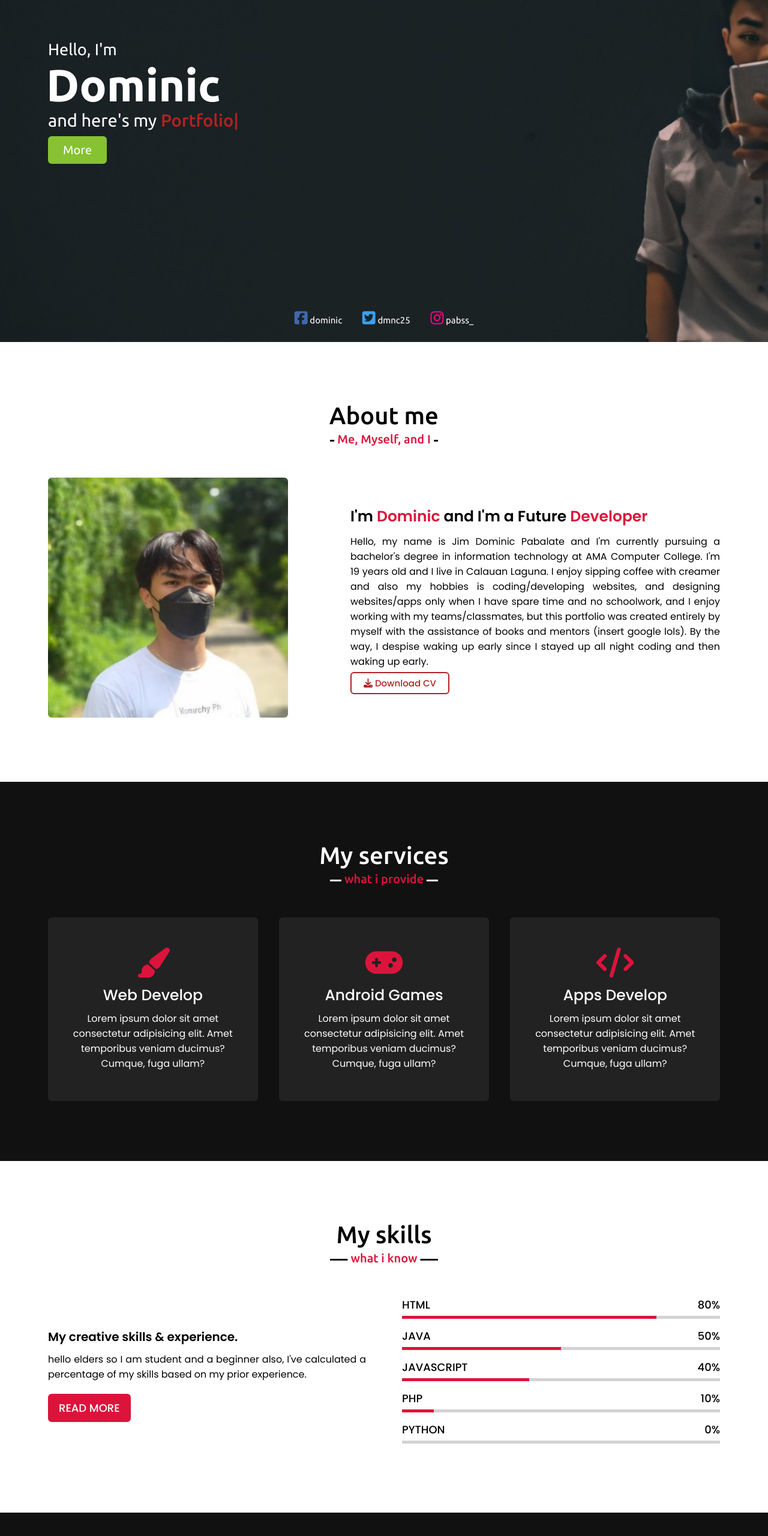
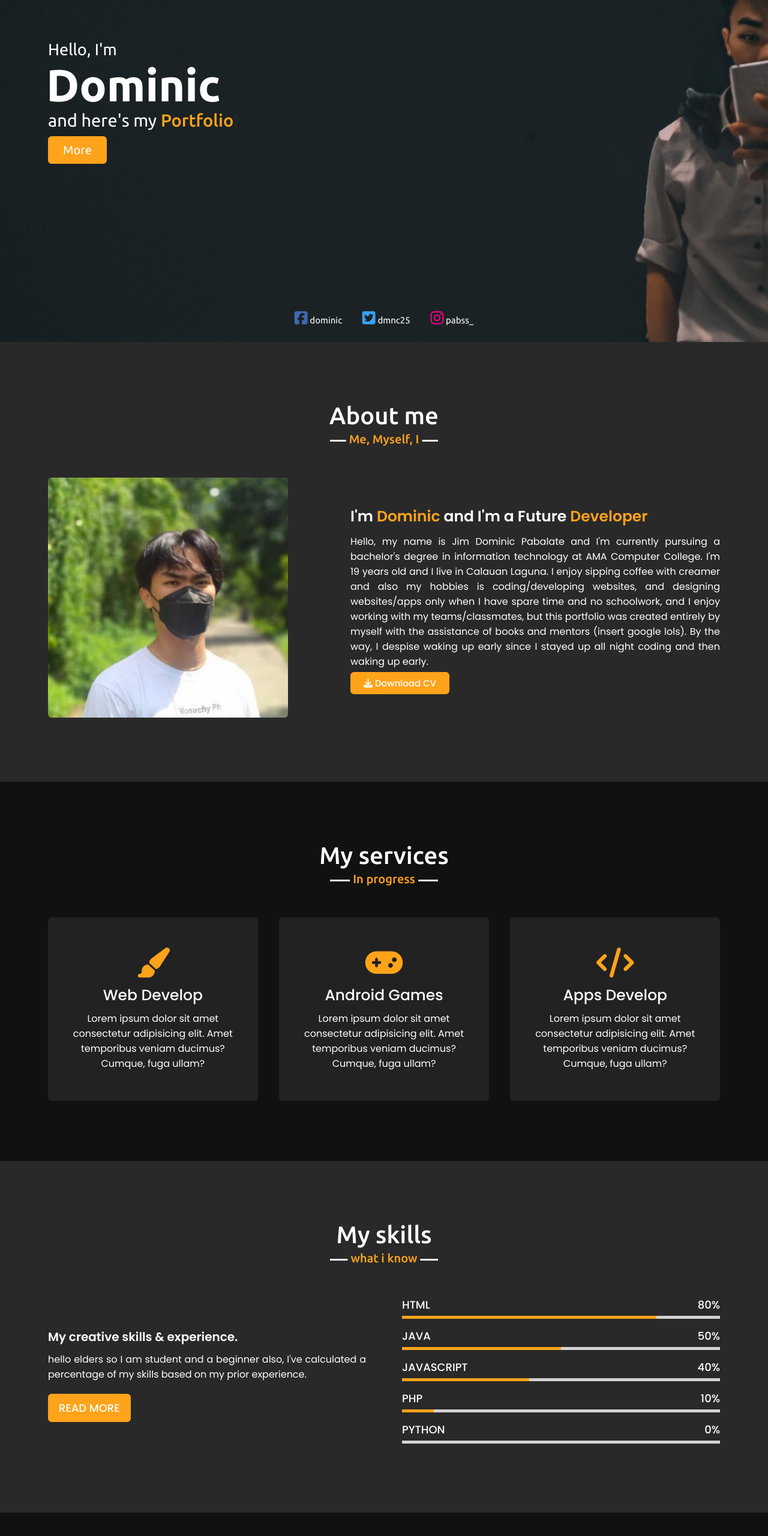
Before and after one commit to jmdmnc/jmdmnc.github.io, a plain HTML site: page index.html in a window 1280 px wide. Shown: the part 230-2790 px from the top of the page at 60% size. Drawn offline with nearby package versions, Linux system fonts and the light colour scheme.

Commit message:
Update style.css

```diff
--- a/style.css
+++ b/style.css
@@ -72,7 +72,7 @@ section .title::after{
     bottom: -8px;
     left: 50%;
     font-size: 20px;
-    color: crimson;
+    color: 	#ffa31a;
     padding: 0 5px;
     background: #fff;
     transform: translateX(-50%);
@@ -89,7 +89,7 @@ section .title::after{
 }
 .navbar.sticky{
     padding: 15px 0;
-    background: rgb(2, 134, 9);
+    background: #ffa31a;
 }
 .navbar .max-width{
     display: flex;
@@ -102,7 +102,13 @@ section .title::after{
     font-weight: 600;
 }
 .navbar .logo a span{
-    color: firebrick;
+    color: 	#ffffff;
+    transition: all 0.3s ease;
+}
+.navbar .logo a span1{
+    background: #ffa31a;
+    color: 	black;
+    border-radius: 5px;
     transition: all 0.3s ease;
 }
 .navbar.sticky .logo a span{
@@ -121,7 +127,7 @@ section .title::after{
     transition: color 0.3s ease;
 }
 .navbar .menu li a:hover{
-    color: rgb(134, 194, 50);
+    color: 	#ffa31a;
 }
 .navbar.sticky .menu li a:hover{
     color: #fff;
@@ -139,7 +145,7 @@ section .title::after{
     position: fixed;
     height: 45px;
     width: 42px;
-    background: crimson;
+    background: #ffa31a;
     right: 30px;
     bottom: 10px;
     text-align: center;
@@ -257,25 +263,25 @@ i.fa-tweeter-square{color: #38a1f3}
     font-size: 29px;
 }
 .home .home-content .text3-3 span{
-    color: firebrick;
+    color: 	#ffa31a;
     font-weight: 500;
 
 }
 
 .home .home-content a{
     display: inline-block;
-    background: rgb(134, 194, 50);
+    background: #ffa31a;
     color: #fff;
     font-size: 20px;
     padding: 6px 20px;
     margin-top: 10px;
     font-weight: 400;
     border-radius: 6px;
-    border: 5px solid rgb(134, 194, 50);
+    border: 5px solid 	#ffa31a;
     transition: all 0.3s ease;
 }
 .home .home-content a:hover{
-    color: rgb(105, 129, 47);
+    color: 	#b67615;
     background: none;
 }
 
@@ -323,8 +329,18 @@ i.fa-instagram{color: #ff008c}
 
 
 /* about section styling */
+.about, .skills{
+    color:white;
+    background: #292929;
+}
+.about .title::before,
+.skills .title::before{
+    background: #fff;
+}
 .about .title::after{
-    content: "Me, Myself, and I";
+    background: #292929;
+    color: #ffa31a;
+    content: "Me, Myself, I";
 }
 .about .about-content .left{
     width: 45%;
@@ -344,7 +360,7 @@ i.fa-instagram{color: #ff008c}
     margin-bottom: 10px;
 }
 .about .about-content .right .text span{
-    color: crimson;
+    color: #ffa31a;
 }
 .about .about-content .right p{
     text-align: justify;
@@ -352,17 +368,18 @@ i.fa-instagram{color: #ff008c}
 .about .about-content .right a{
     display: inline-block;
     /* background: crimson; */
-    color: firebrick;
+    color: white;
     font-size: 15px;
     font-weight: 500;
     padding: 5px 20px;
     margin-top: 5px;
     border-radius: 6px;
-    border: 2px solid firebrick;
+    border: 2px solid #ffa31a;
+    background: #ffa31a;
     transition: all 0.3s ease;
 }
 .about .about-content .right a:hover{
-    color: black;
+    color: #ffa31a;
     background: none;
 }
 
@@ -378,7 +395,8 @@ i.fa-instagram{color: #ff008c}
 .services .title::after,
 .teams .title::after{
     background: #111;
-    content: "what i provide";
+    color: #ffa31a;
+    content: "In progress";
 }
 .services .serv-content .card{
     width: calc(33% - 20px);
@@ -390,7 +408,7 @@ i.fa-instagram{color: #ff008c}
     transition: all 0.3s ease;
 }
 .services .serv-content .card:hover{
-    background: crimson;
+    background: #ffa31a;
 }
 .services .serv-content .card .box{
     transition: all 0.3s ease;
@@ -400,7 +418,7 @@ i.fa-instagram{color: #ff008c}
 }
 .services .serv-content .card i{
     font-size: 50px;
-    color: crimson;
+    color: #ffa31a;
     transition: color 0.3s ease;
 }
 .services .serv-content .card:hover i{
@@ -415,6 +433,8 @@ i.fa-instagram{color: #ff008c}
 /* skills section styling */
 
 .skills .title::after{
+    background: #292929;
+    color: #ffa31a;
     content: "what i know";
 }
 .skills .skills-content .column{
@@ -430,18 +450,18 @@ i.fa-instagram{color: #ff008c}
 }
 .skills .skills-content .left a{
     display: inline-block;
-    background: crimson;
+    background: #ffa31a;
     color: #fff;
     font-size: 18px;
     font-weight: 500;
     padding: 8px 16px;
     margin-top: 20px;
     border-radius: 6px;
-    border: 2px solid crimson;
+    border: 2px solid #ffa31a;
     transition: all 0.3s ease;
 }
 .skills .skills-content .left a:hover{
-    color: crimson;
+    color: #ffa31a;
     background: none;
 }
 .skills .skills-content .right .bars{
@@ -469,7 +489,7 @@ i.fa-instagram{color: #ff008c}
     height: 100%;
     left: 0;
     top: 0;
-    background: crimson;
+    background: #ffa31a;
 }
 .skills-content .right .html::before{
     width: 80%;
@@ -488,7 +508,7 @@ i.fa-instagram{color: #ff008c}
 }
 
 /* teams section styling */
-.teams .title::after{
+/* .teams .title::after{
     content: "who with me";
 }
 .teams .carousel .card{
@@ -548,10 +568,11 @@ i.fa-instagram{color: #ff008c}
 .owl-dot.active,
 .owl-dot:hover{
     background: crimson!important;
-}
+} */
 
 /* contact section styling */
 .contact .title::after{
+    color: #ffa31a;
     content: "get in touch";
 }
 .contact .contact-content .column{
@@ -578,7 +599,7 @@ i.fa-instagram{color: #ff008c}
 }
 .contact .contact-content .row i{
     font-size: 25px;
-    color: crimson;
+    color: #808080;
 }
 .contact .contact-content .info .head{
     font-weight: 500;
@@ -642,7 +663,7 @@ i.fa-instagram{color: #ff008c}
   transition: all 0.3s ease;
 }
 .right form .button-area button:hover{
-  color: crimson;
+  color: 	#ffa31a;
   background: none;
 }
 /* footer section styling */
@@ -653,7 +674,7 @@ footer{
     text-align: center;
 }
 footer span a{
-    color: crimson;
+    color: 	#ffa31a;
     text-decoration: none;
 }
 footer span a:hover{
```
